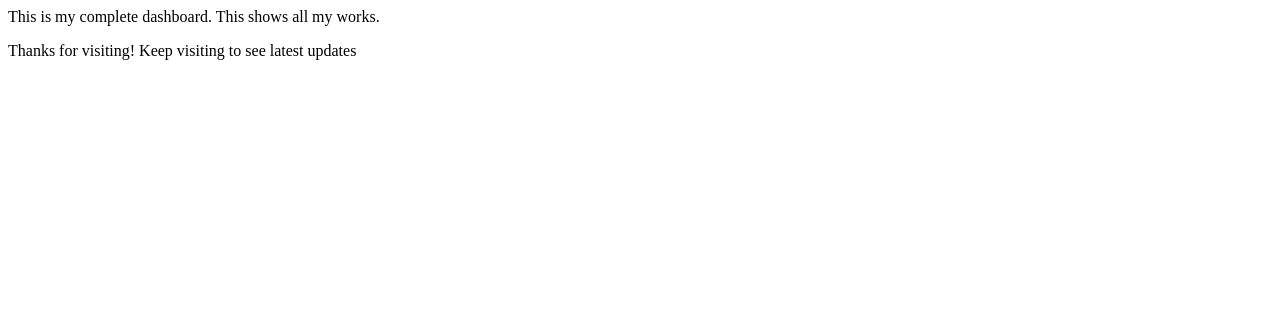
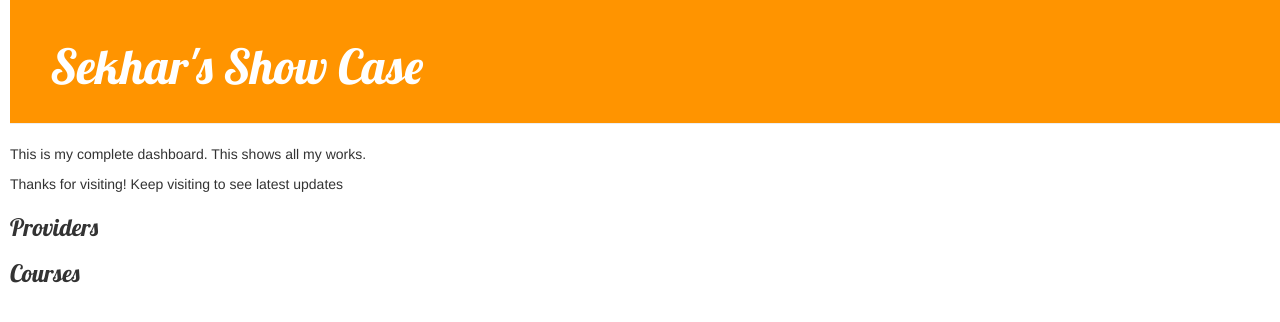
Before and after one commit to sqageek/ShowCase, a Django app: page / in a window 1280 px wide. Shown: the top 322 px of the page. Run offline with Django 3.2, Linux system fonts and the light colour scheme; data that the repository does not hold is empty; some libraries are stand-ins or nearby versions.

Commit message:
Adde view and template for data to display and as well as CSS for the site

```diff
--- /dev/null
+++ b/getvid/static/css/style.css
@@ -0,0 +1,23 @@
+h1 a {
+    color: #FCA205;
+    font-family: 'Lobster';
+}
+body {
+    padding-left: 10px;
+}
+.page-header {
+    background-color: #ff9400;
+    margin-top: 0;
+    padding: 20px 20px 20px 40px;
+}
+
+.page-header h1, .page-header h1 a, .page-header h1 a:visited, .page-header h1 a:active {
+    color: #ffffff;
+    font-size: 36pt;
+    text-decoration: none;
+}
+
+h1, h2, h3, h4 {
+    font-family: 'Lobster', cursive;
+    font-weight: 500;
+}
--- /dev/null
+++ b/getvid/templates/getvid/base.html
@@ -0,0 +1,19 @@
+{% load staticfiles %}
+<html>
+  <head>
+    <title>Sekhar's Show Case</title>
+    <link rel="stylesheet" href="//maxcdn.bootstrapcdn.com/bootstrap/3.2.0/css/bootstrap.min.css">
+    <link rel="stylesheet" href="//maxcdn.bootstrapcdn.com/bootstrap/3.2.0/css/bootstrap-theme.min.css">
+    <link rel="stylesheet" href="{% static 'css/style.css' %}">
+    <link href="//fonts.googleapis.com/css?family=Lobster&subset=latin,latin-ext" rel="stylesheet" type="text/css">
+  </head>
+  <body>
+    <div class="page-header">
+      <h1><a href="/">Sekhar's Show Case</a></h1>
+    </div>
+    <p> This is my complete dashboard. This shows all my works. </p>
+    <p>Thanks for visiting! Keep visiting to see latest updates</p>
+    {% block content %}
+    {% endblock %}
+  </body>
+</html>
--- a/getvid/templates/getvid/index.html
+++ b/getvid/templates/getvid/index.html
@@ -1,17 +1,22 @@
-<html>
-  <head>
-    <title>Sekhar's Show Case</title>
-  </head>
-  <body>
-    <p> This is my complete dashboard. This shows all my works. </p>
-    <p>Thanks for visiting! Keep visiting to see latest updates</p>
+{% extends 'getvid/base.html' %}
+
+{% block content %}
+    <h3>Providers</h3>
     {% for provider in providersData %}
-      <div>
+      <div class="provider">
         <span>Name: {{ provider.providerName|linebreaksbr }}</span><br/>
         <span>Url: {{ provider.providerUrl|linebreaksbr }}</span><br/>
         <span>Registered Email: {{ provider.Email|linebreaksbr }}</span><br/>
         <span>Password: {{ provider.Password|linebreaksbr }}</span><br/>
       </div>
     {% endfor %}
-  </body>
-</html>
+    <h3>Courses</h3>
+    {% for course in coursesData %}
+      <div class = "course">
+        <span>Name: {{ course.courseName|linebreaksbr }}</span><br/>
+        <span>Author: {{ course.authorName|linebreaksbr }}</span><br/>
+        <span>Url: {{ course.courseUrl|linebreaksbr }}</span><br/>
+        <span>Summary: {{ course.courseSummary|linebreaksbr }}</span><br/><br/>
+      </div>
+    {% endfor %}
+{% endblock %}
--- a/getvid/views.py
+++ b/getvid/views.py
@@ -8,7 +8,8 @@ from .models import Course
 def index(request):
     #return HttpResponse("Show statistics by Provider, Category.")
     providersData = Provider.objects.values()
-    return render(request, 'getvid/index.html', {'providersData': providersData})
+    coursesData = Course.objects.values()
+    return render(request, 'getvid/index.html', {'providersData': providersData, 'coursesData': coursesData})
     #return render(request, "getvid/index.html",{})
 
 def udemy(request):
```
